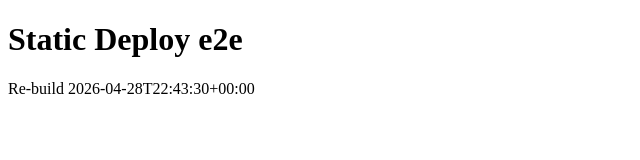
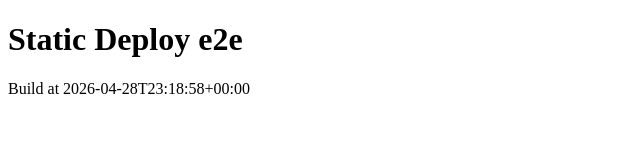
Before and after one commit to chrisdavidmiles/stdp-e2e-scratch, a plain HTML site: page index.html in a window 1280 px wide. Shown: the full height of the page, 0-640 px from the left. Drawn offline with Linux system fonts and the light colour scheme.

Commit message:
Static Deploy build 20260426-aaaa: 2 files

```diff
--- a/index.html
+++ b/index.html
@@ -1 +1 @@
-<!doctype html><html><body><h1>Static Deploy e2e</h1><p>Re-build 2026-04-28T22:43:30+00:00</p></body></html>
+<!doctype html><html><body><h1>Static Deploy e2e</h1><p>Build at 2026-04-28T23:18:58+00:00</p></body></html>
```
